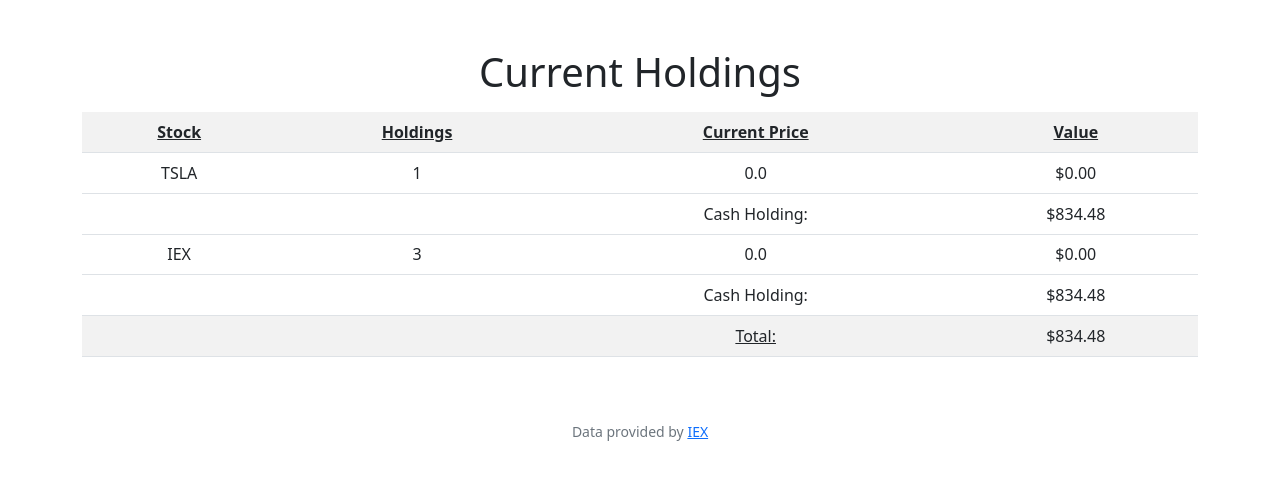
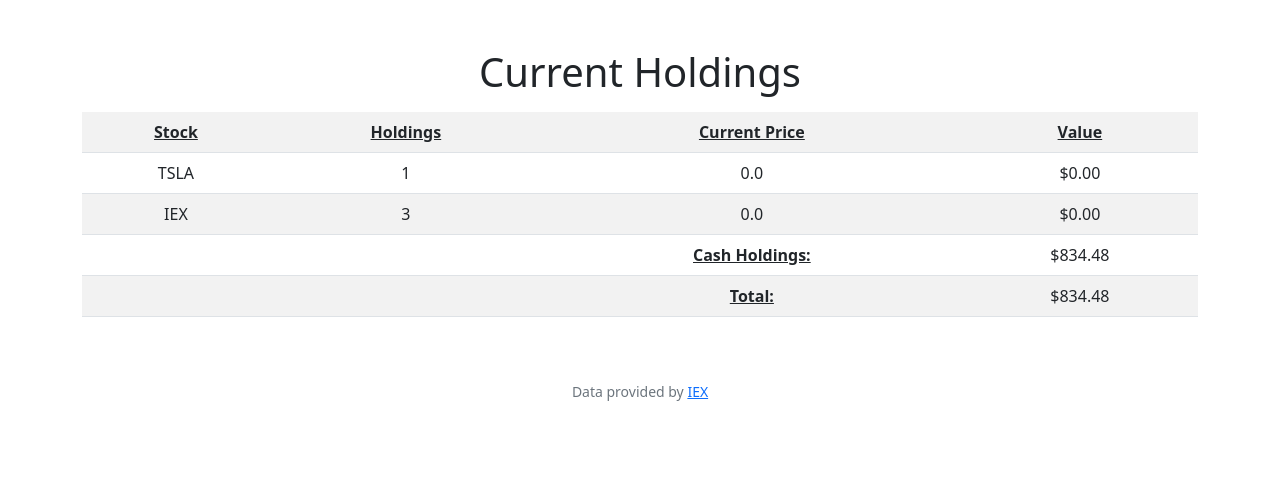
Before and after one commit to Hard-Luck/cs-50, a Flask app: page / in a window 1280 px wide. Shown: the part 76-556 px from the top of the page. Run offline with Flask 2, Linux system fonts and the light colour scheme; a user stored in the database is signed in; data that the repository does not hold is empty; some libraries are stand-ins or nearby versions.

Commit message:
Fri, Mar 11, 2022, 2:06 PM +00:00

```diff
--- a/finance/static/styles.css
+++ b/finance/static/styles.css
@@ -37,4 +37,5 @@ nav .navbar-brand .green
 
 .headings{
     text-decoration: underline;
+    font-weight: bold;
 }
--- a/finance/templates/index.html
+++ b/finance/templates/index.html
@@ -22,13 +22,14 @@
                     <td>{{prices[i.stock]}}</td>
                     <td>{{(i.quantity * prices[i.stock]) | usd}}</td>
                 </tr>
+
+            {% endfor %}
                 <tr>
+                    <td></td><td></td>
+                    <td class="headings">Cash Holdings:</td>
+                    <td>{{ cash | usd }}</td>
                 </tr>
-                    <td></td><td></td>
-                    <td>Cash Holding:</td>
-                    <td>{{ cash | usd }} </td>
                 <tr>
-            {% endfor %}
                     <td></td><td></td>
                     <td class="headings">Total:</td>
                     <td>{{ total | usd }}</td>
```
